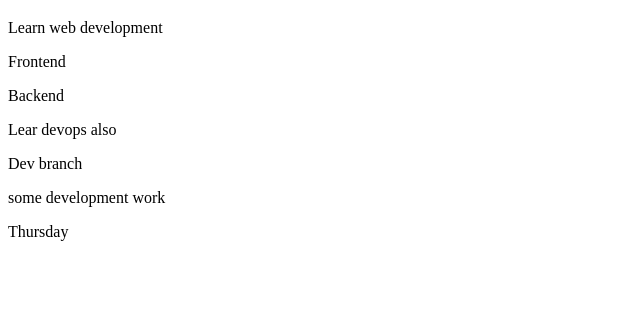
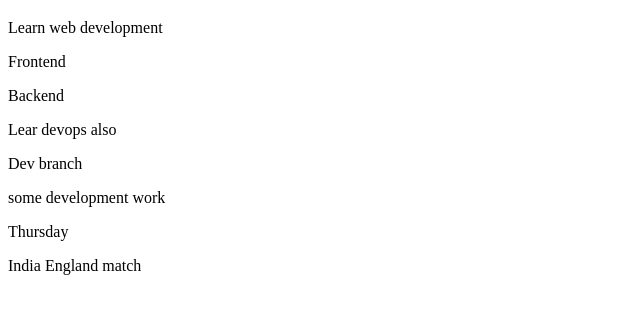
Before and after one commit to Dilip-Bhoi/git-demo, a website: page index.html in a window 1280 px wide. Shown: the part 61-374 px from the top of the page, without its empty margins (0-640 px from the left). Drawn offline with Linux system fonts and the light colour scheme.

Commit message:
semifinal match day

```diff
--- a/index.html
+++ b/index.html
@@ -12,5 +12,6 @@
         <p>Dev branch</p>
         <p>some development work</p>
         <p>Thursday</p>
+        <p>India England match</p>
     </body>
 </html>
```
